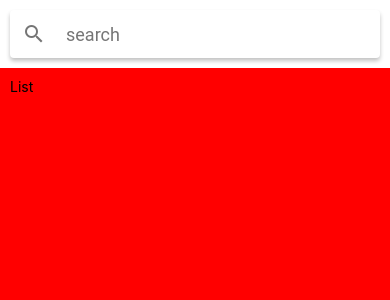
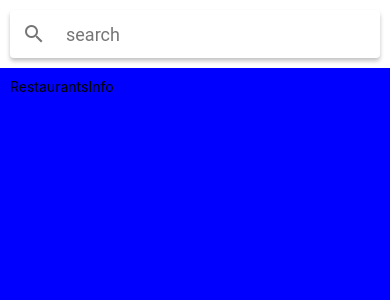
Before and after one commit to Vimalraveendra/MealsToGo-Native, a React Native app: screen / in a window 390 px wide. Shown: the top 300 px of the page. Built offline with nearby package versions, Linux system fonts and the light colour scheme.

Commit message:
created RestaurantsScreen component & moved the SafeAreaView from App component to RestaurantScreen component

```diff
--- a/App.js
+++ b/App.js
@@ -1,39 +1,14 @@
 import { StatusBar as ExpoStatusBar } from "expo-status-bar";
 import React from "react";
-import { StyleSheet, Text, View, SafeAreaView, StatusBar } from "react-native";
-import {Searchbar} from "react-native-paper"
 
+ import RestaurantsScreen from './src/features/restaurants/screens/restaurants.screens.js'
 //statusBar.currentHeight is only applying to android
 //because the statusBar has different height in different devices.
 export default function App() {
   return (
     <>
-      <SafeAreaView style={styles.container}>
-      <View style={styles.search}>
-         <Searchbar placeholder="search"/>
-      </View>
-        <View style={styles.list}>
-          <Text>List</Text>
-        </View>
-      </SafeAreaView>
+      <RestaurantsScreen/>
       <ExpoStatusBar style="auto" />
-      <StatusBar style="auto" />
     </>
   );
 }
-
-const styles = StyleSheet.create({
-  container: {
-    flex: 1,
-    backgroundColor: "#fff",
-    marginTop: StatusBar.currentHeight,
-  },
-  search: {
-    padding: 10,
-  },
-  list: {
-    flex: 1,
-    backgroundColor: "red",
-    padding: 10,
-  },
-});
--- /dev/null
+++ b/src/features/restaurants/components/restaurants-info.component.js
@@ -0,0 +1,10 @@
+import React from 'react';
+import {View,Text,StyleSheet} from 'react-native'
+import RestaurantsScreen from '../screens/restaurants.screens';
+
+
+const RestaurantsInfo=()=>(
+  <Text>RestaurantsInfo</Text>
+)
+
+export default RestaurantsInfo;
--- /dev/null
+++ b/src/features/restaurants/screens/restaurants.screens.js
@@ -0,0 +1,38 @@
+import React from 'react';
+import {SafeAreaView,View,Text,StyleSheet,StatusBar} from 'react-native'
+import {Searchbar} from "react-native-paper"
+
+import RestaurantsInfo from '../components/restaurants-info.component'
+
+ const RestaurantsScreen = ()=>{
+   return(
+    <SafeAreaView style={styles.container}>
+    <View style={styles.search}>
+       <Searchbar placeholder="search"/>
+    </View>
+      <View style={styles.list}>
+      <RestaurantsInfo/>
+      </View>
+    </SafeAreaView>
+)
+ }
+
+ export default RestaurantsScreen;
+
+
+
+const styles = StyleSheet.create({
+    container: {
+      flex: 1,
+      backgroundColor: "#fff",
+      marginTop: StatusBar.currentHeight,
+    },
+    search: {
+      padding: 10,
+    },
+    list: {
+      flex: 1,
+      padding: 10,
+      backgroundColor:'blue'
+    },
+  });
```
